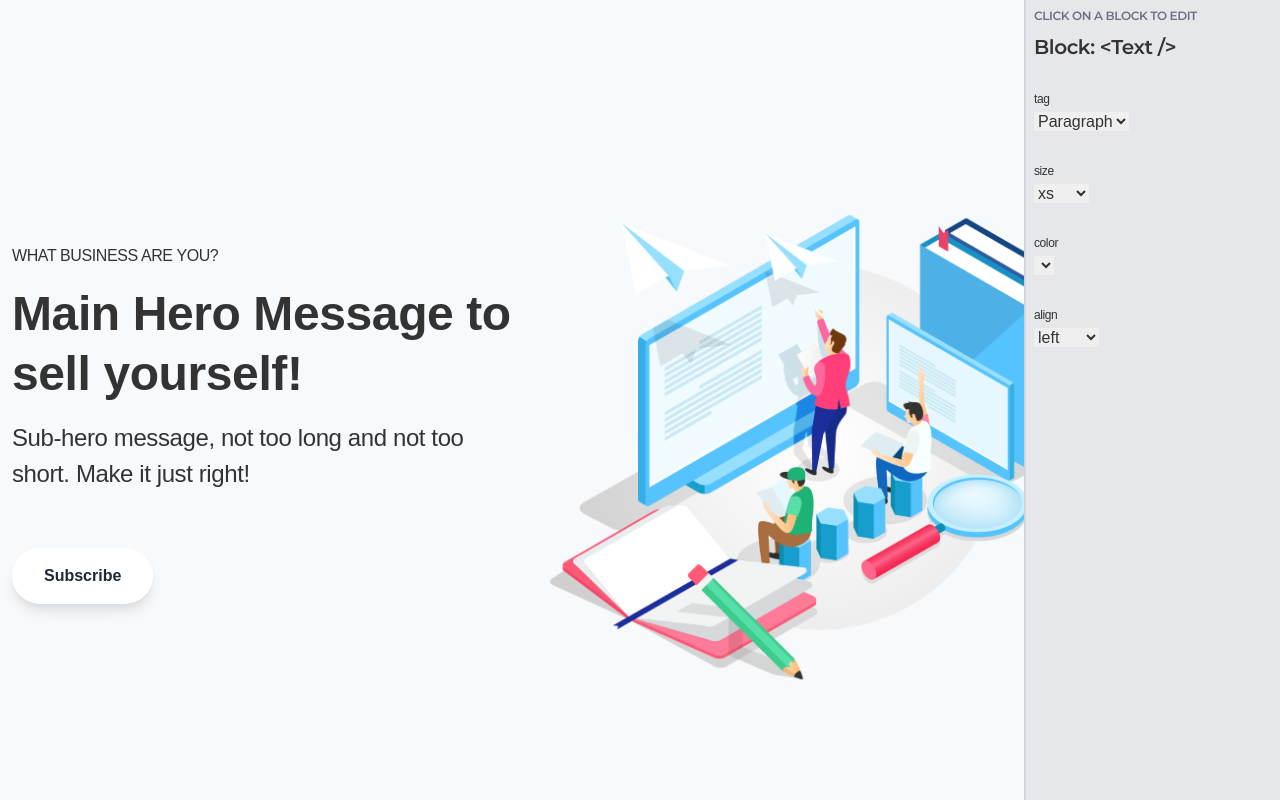
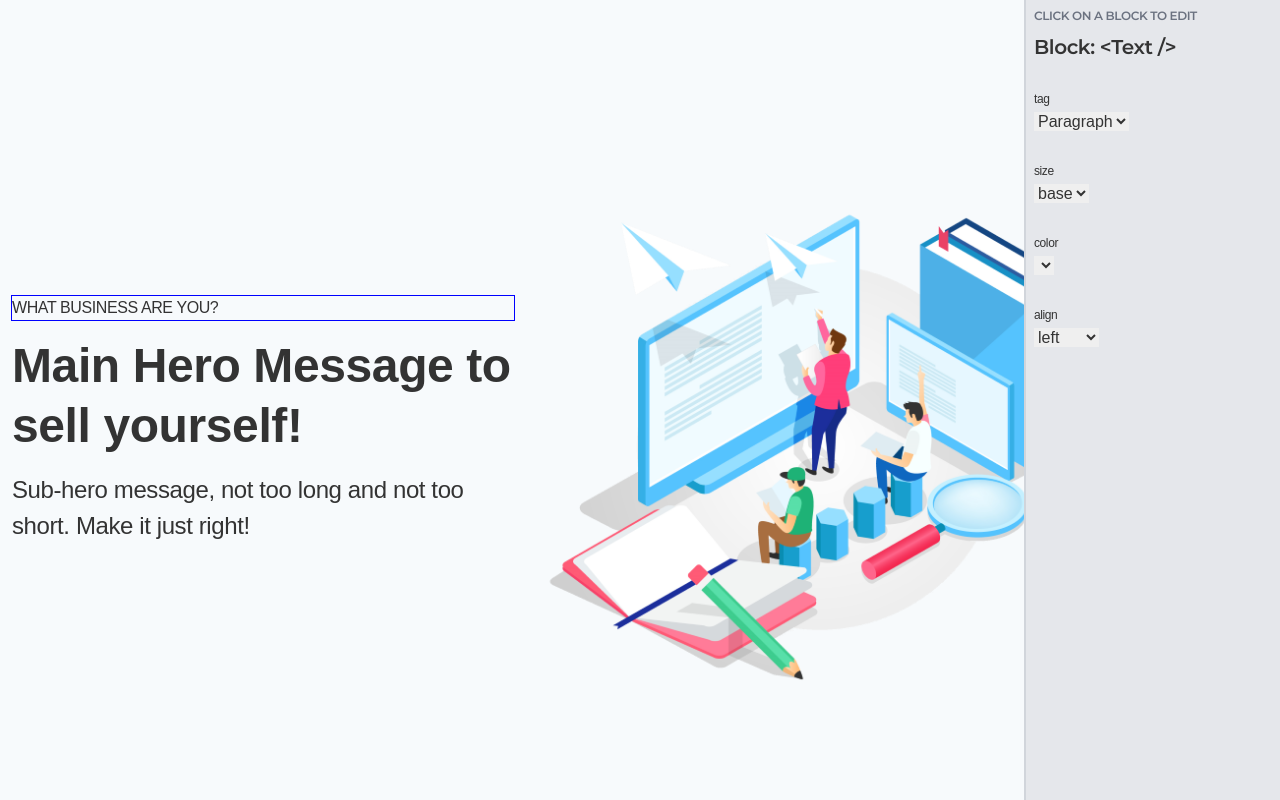
Before and after one commit to VikingDadMedic/nocodo, a React (Create React App) app in the folder webapp/: page /nocodo in a window 1280 px wide. Both pictures are taken after a click on the element "WHAT BUSINESS ARE YOU?". Built offline with nearby package versions, Linux system fonts and the light colour scheme; a web font is replaced by a local one.

Commit message:
(task) Block editor updates (task) Blocks havd id if they are not saved (task) Button defined as Block

```diff
--- a/webapp/src/components/Admin/BlockEditor.js
+++ b/webapp/src/components/Admin/BlockEditor.js
@@ -6,7 +6,7 @@ import Select from "components/Form/Select";
 import { useEffect, useState } from "react";
 import shallow from "zustand/shallow";
 
-const Controls = ({ propertyControls, formData }) => {
+const Controls = ({ propertyControls, formData, onChange }) => {
   const controls = [];
 
   for (const x of Object.keys(propertyControls)) {
@@ -38,6 +38,7 @@ const Controls = ({ propertyControls, formData }) => {
             formData={formData}
             getLabel={getLabel}
             getValue={getValue}
+            onChange={onChange}
           />
         </div>
       );
@@ -49,10 +50,15 @@ const Controls = ({ propertyControls, formData }) => {
 
 const BlockEditor = () => {
   const [formData, setFormData] = useState({});
-  const { currentBlockType, currentPropertyControlValues } = useAdmin(
+  const {
+    currentBlockType,
+    currentPropertyControlValues,
+    setPropertyControlValue,
+  } = useAdmin(
     (state) => ({
       currentBlockType: state.currentBlockType,
       currentPropertyControlValues: state.currentPropertyControlValues,
+      setPropertyControlValue: state.setPropertyControlValue,
     }),
     shallow
   );
@@ -61,26 +67,34 @@ const BlockEditor = () => {
     setFormData(currentPropertyControlValues);
   }, [currentPropertyControlValues]);
 
-  if (!!currentBlockType) {
-    const componentItem = componentsList.find(
-      (x) => x.name === currentBlockType.name
-    );
+  if (!currentBlockType) {
+    return <p>You have not selected any block to edit</p>;
+  }
+
+  const handleChange = (name, value) => {
+    setFormData((state) => ({
+      ...state,
+      [name]: value,
+    }));
+
+    setPropertyControlValue(name, value);
+  };
+
+  const componentItem = componentsList.find((x) => x.name === currentBlockType);
 
   return (
     <>
       <h3 className="font-semibold text-xl leading-normal">
-          Block: &lt;{currentBlockType.name} /&gt;
+        Block: &lt;{currentBlockType} /&gt;
       </h3>
 
       <Controls
         propertyControls={componentItem.propertyControls}
         formData={formData}
+        onChange={handleChange}
       />
     </>
   );
-  } else {
-    return <p>You have not selected any block to edit</p>;
-  }
 };
 
 export default BlockEditor;
--- a/webapp/src/components/Block/Loader.js
+++ b/webapp/src/components/Block/Loader.js
@@ -3,26 +3,47 @@ import shallow from "zustand/shallow";
 
 import componentsList from "components/list";
 import useAdmin from "services/stores/admin";
+import { useEffect, useState } from "react";
 
-const BlockLoader = ({ name, defaultProps = {} }) => {
-  const componentItem = componentsList.find((x) => x.name === name);
+let unsavedId = 2147483647;
+
+const BlockLoader = ({
+  blockType,
+  id = undefined,
+  defaultProps = {},
+  savedProps,
+}) => {
+  const componentItem = componentsList.find((x) => x.name === blockType);
   const Component = componentItem.component;
   const {
     isInBlockAdmin,
     setCurrentBlock,
-    setPropertyControlValues,
+    currentBlockId,
+    currentPropertyControlValues,
   } = useAdmin(
     (state) => ({
       isInBlockAdmin: state.isInBlockAdmin,
       setCurrentBlock: state.setCurrentBlock,
-      setPropertyControlValues: state.setPropertyControlValues,
+      currentBlockId: state.currentBlockId,
+      currentPropertyControlValues: state.currentPropertyControlValues,
     }),
     shallow
   );
 
-  const props = {
+  const [blockId] = useState(!!id ? id : ++unsavedId);
+  const [props, setProps] = useState({
     ...defaultProps,
-  };
+  });
+
+  useEffect(() => {
+    if (blockId === currentBlockId) {
+      setProps((state) => ({
+        ...state,
+        ...currentPropertyControlValues,
+      }));
+    }
+  }, [currentPropertyControlValues, currentBlockId]);
+
   for (const x of Object.keys(componentItem.propertyControls)) {
     const definition = componentItem.propertyControls[x];
     if (definition["type"] === ControlType.ComponentInstance) {
@@ -30,20 +51,19 @@ const BlockLoader = ({ name, defaultProps = {} }) => {
       const innerDefaultProps = definition["defaultProps"][0];
 
       props[x] = (
-        <BlockLoader name={innerComponent} defaultProps={innerDefaultProps} />
+        <BlockLoader
+          blockType={innerComponent}
+          defaultProps={innerDefaultProps}
+        />
       );
     }
   }
 
-  const handleClick = () => {
+  const handleClick = (event) => {
+    event.stopPropagation();
     if (isInBlockAdmin) {
       // We are in admin/CMS mode, we let the app know which block we are
-      setCurrentBlock(
-        {
-          name,
-        },
-        props
-      );
+      setCurrentBlock(blockType, blockId, props);
     }
   };
 
@@ -52,6 +72,7 @@ const BlockLoader = ({ name, defaultProps = {} }) => {
       <Component
         {...props}
         isInBlockAdmin={isInBlockAdmin}
+        isBlockSelected={blockId === currentBlockId}
         onClick={handleClick}
       />
     </>
--- a/webapp/src/components/Content/Hero.js
+++ b/webapp/src/components/Content/Hero.js
@@ -1,11 +1,22 @@
 import HeroImage from "assets/images/hero.png";
 import useAdmin from "services/stores/admin";
 
-export const Hero = ({ title, intro = undefined, subTitle = undefined }) => {
+export const Hero = ({
+  title,
+  intro = undefined,
+  subTitle = undefined,
+  cta = undefined,
+  onClick = undefined,
+}) => {
   const isInBlockAdmin = useAdmin((state) => state.isInBlockAdmin);
 
+  const handleClick = !!onClick ? onClick : undefined;
+
   return (
-    <div className={`pt-24 ${isInBlockAdmin ? "hover:outline-blue" : ""}`}>
+    <div
+      className={`pt-24 ${isInBlockAdmin ? "hover:outline-blue" : ""}`}
+      onClick={handleClick}
+    >
       <div className="container px-3 mx-auto flex flex-wrap flex-col md:flex-row items-center">
         <div className="flex flex-col w-full md:w-2/5 justify-center items-start text-center md:text-left">
           {!!intro ? <>{intro}</> : null}
@@ -14,9 +25,7 @@ export const Hero = ({ title, intro = undefined, subTitle = undefined }) => {
 
           {!!subTitle ? <>{subTitle}</> : null}
 
-          <button className="mx-auto lg:mx-0 hover:underline bg-white text-gray-800 font-bold rounded-full my-6 py-4 px-8 shadow-lg focus:outline-none focus:shadow-outline transform transition hover:scale-105 duration-300 ease-in-out">
-            Subscribe
-          </button>
+          {!!cta ? <>{cta}</> : null}
         </div>
 
         <div className="w-full md:w-3/5 py-6 text-center">
--- a/webapp/src/components/Content/Text.js
+++ b/webapp/src/components/Content/Text.js
@@ -8,6 +8,7 @@ const Text = ({
   align = undefined,
   text = undefined,
   isInBlockAdmin = false,
+  isBlockSelected = false,
   onClick = undefined,
   children,
 }) => {
@@ -24,13 +25,12 @@ const Text = ({
   if (isInBlockAdmin) {
     innerClassName = `${innerClassName} hover:outline-blue cursor-default`;
   }
+  if (isBlockSelected) {
+    innerClassName = `${innerClassName} outline-blue`;
+  }
   const innerChildren = children || text;
 
-  const handleClick = () => {
-    if (!!onClick) {
-      onClick();
-    }
-  };
+  const handleClick = !!onClick ? onClick : undefined;
 
   return createElement(
     tag,
--- a/webapp/src/components/Form/Select.js
+++ b/webapp/src/components/Form/Select.js
@@ -2,9 +2,15 @@ import { useState } from "react";
 
 import Label from "./Label";
 
-const Inner = ({ name, options, getValue, getLabel, formData }) => {
+const Inner = ({ name, options, getValue, getLabel, formData, onChange }) => {
+  const handleChange = (event) => {
+    if (!!onChange) {
+      onChange(name, event.target.value);
+    }
+  };
+
   return (
-    <select name={name} value={formData[name]}>
+    <select name={name} value={formData[name]} onChange={handleChange}>
       {options.map((x) => (
         <option key={`opt-${getValue(x)}`} value={getValue(x)}>
           {getLabel(x)}
@@ -22,8 +28,6 @@ const Select = (props) => {
     label = undefined,
     isRequired = false,
   } = props;
-  const [filteredOptions, setFilteredOptions] = useState(options);
-
   const ErrorComponent = () => {
     if (!!formError && name in formError) {
       return (
--- a/webapp/src/components/Page/index.js
+++ b/webapp/src/components/Page/index.js
@@ -3,7 +3,7 @@ import BlockLoader from "components/Block/Loader";
 const Page = () => {
   return (
     <>
-      <BlockLoader name="Hero" />
+      <BlockLoader blockType="Hero" />
     </>
   );
 };
--- a/webapp/src/components/list.js
+++ b/webapp/src/components/list.js
@@ -2,45 +2,20 @@ import loadable from "@loadable/component";
 import { ControlType } from "property-controls";
 
 const componentsList = [
-  // {
-  //   name: "Button",
-  //   help:
-  //     "Use a Button to get user's confirmation, cancellation or other action.",
-  //   component: Loadable({
-  //     loader: () => import("components/Form/Button"),
-  //   }),
-  // },
-  // {
-  //   name: "Text input",
-  //   help: "Use a text input to let user share information like name, age, etc.",
-  //   component: Loadable({
-  //     loader: () => import("components/Form/Input")
-  //   }),
-  // },
-  // {
-  //   name: "Large text",
-  //   help:
-  //     "Use a large text (textarea) to let user share paragraphs of text easily.",
-  //   component: loadable(() => import("components/Form/Textarea")),
-  // },
-  // {
-  //   name: "Checkbox",
-  //   help:
-  //     "Use checkbox(es) to let user to select one or more of multiple options.",
-  //   component: loadable(() => import("components/Form/Checkbox")),
-  // },
-  // {
-  //   name: "Radio",
-  //   help: "Use radio(s) to let user select only one of multiple options.",
-  //   component: loadable(() => import("components/Form/Radio")),
-  // },
-  // {
-  //   name: "Options (dropdown, pills)",
-  //   help: "Use radio(s) to let user select only one of multiple options.",
-  //   component: loadable(() => import("components/Form/Radio")),
-  // },
+  {
+    name: "Button",
+    help:
+      "Use a Button to get user's confirmation, cancellation or other action.",
+    component: loadable(() => import("components/Form/Button")),
+    propertyControls: {
+      backgroundColor: {
+        type: ControlType.Enum,
+      },
+    },
+  },
   {
     name: "Text",
+    help: "A Text block can format and display text from CMS or user input.",
     component: loadable(() => import("components/Content/Text")),
     propertyControls: {
       tag: {
@@ -94,6 +69,7 @@ const componentsList = [
         defaultProps: [
           {
             tag: "p",
+            size: "base",
             className: "uppercase tracking-loose w-full",
             children: "What business are you?",
           },
@@ -105,8 +81,8 @@ const componentsList = [
         defaultProps: [
           {
             tag: "h1",
+            size: "5xl",
             className: "my-4 font-bold leading-tight",
-            size: "5xl",
             children: "Main Hero Message to sell yourself!",
           },
         ],
@@ -117,10 +93,21 @@ const componentsList = [
         defaultProps: [
           {
             tag: "p",
+            size: "2xl",
             className: "leading-normal mb-8",
-            size: "2xl",
             children:
               "Sub-hero message, not too long and not too short. Make it just right!",
+          },
+        ],
+      },
+      cta: {
+        type: ControlType.ComponentInstance,
+        allowedComponents: ["Button"],
+        defaultProps: [
+          {
+            backgroundColor: "white",
+            className:
+              "mx-auto lg:mx-0 hover:underline text-gray-800 font-bold rounded-full my-6 py-4 px-8 shadow-lg focus:outline-none focus:shadow-outline transform transition hover:scale-105 duration-300 ease-in-out",
           },
         ],
       },
--- a/webapp/src/screens/Admin/index.js
+++ b/webapp/src/screens/Admin/index.js
@@ -39,7 +39,7 @@ const Admin = () => {
 
       <Sidebar />
 
-      <BlockLoader name="Hero" />
+      <BlockLoader blockType="Hero" />
     </>
   );
 };
--- a/webapp/src/services/stores/admin.js
+++ b/webapp/src/services/stores/admin.js
@@ -3,6 +3,7 @@ import create from "zustand";
 const initialState = {
   isInBlockAdmin: false,
   currentBlockType: null,
+  currentBlockId: null,
   currentPropertyControlValues: {},
 };
 
@@ -24,10 +25,11 @@ const useAdmin = create((set, get) => ({
     }));
   },
 
-  setCurrentBlock: (widgetState, propertyControlValues = {}) => {
+  setCurrentBlock: (blockType, blockId, propertyControlValues = {}) => {
     set((state) => ({
       ...state,
-      currentBlockType: widgetState,
+      currentBlockType: blockType,
+      currentBlockId: blockId,
       currentPropertyControlValues: {
         ...propertyControlValues,
       },
```
Lines whose indentation alone changed are shown as unchanged.
